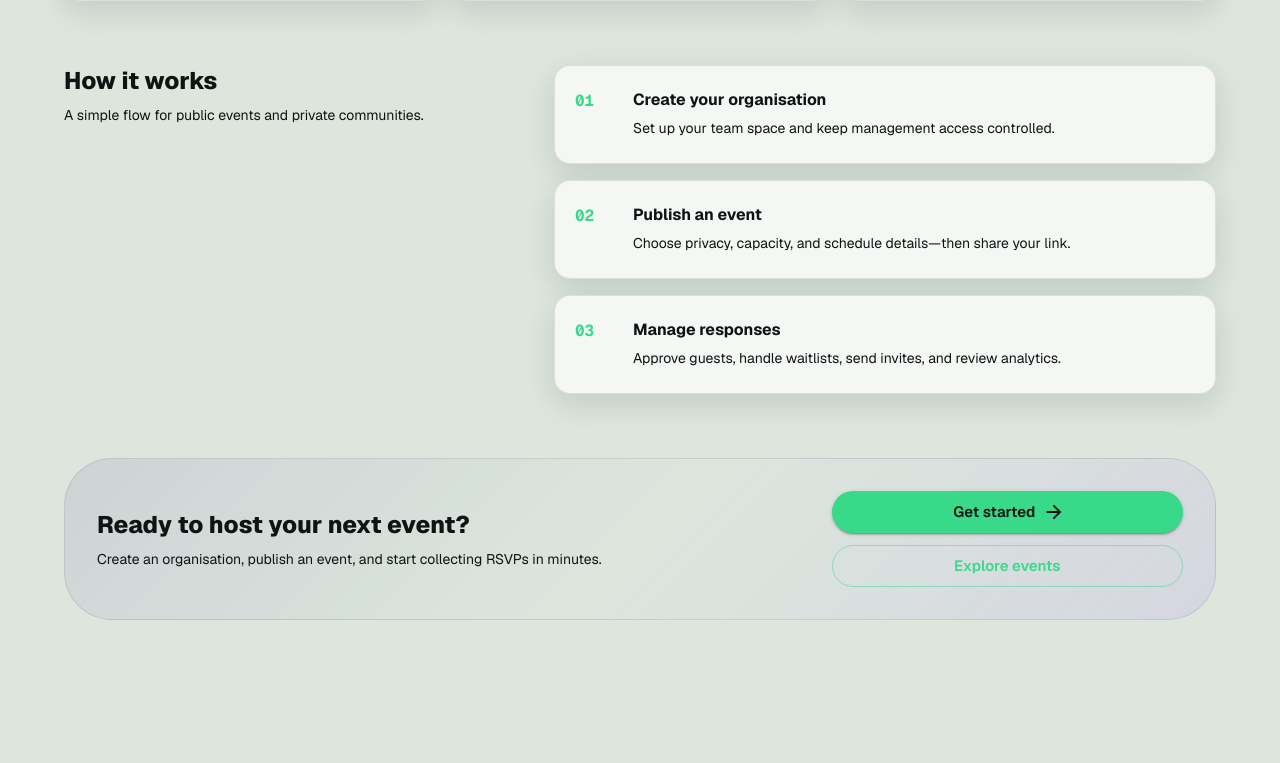
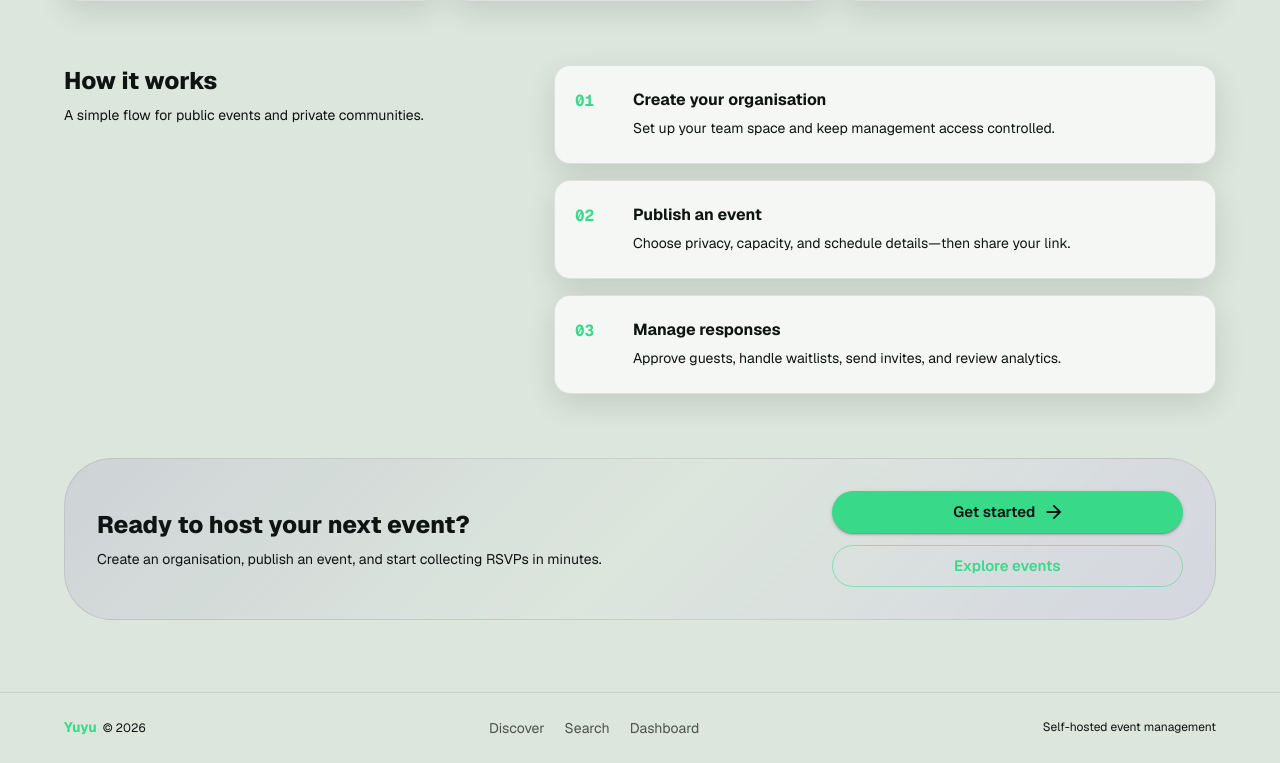
Before and after one commit to twilighty-abhi/yuyu, a Next.js app: page / in a window 1280 px wide. Shown: the part 1048-1811 px from the top of the page. Before the commit the page ends 1740 px from the top, so only its background shows below. Built offline with nearby package versions, Linux system fonts and the light colour scheme; no server answers; what @mui/material-nextjs would draw is missing.

Commit message:
feat: add global AppFooter component and update root layout for sticky placement

```diff
--- a/app/layout.tsx
+++ b/app/layout.tsx
@@ -5,6 +5,7 @@ import "./globals.css";
 import { auth } from "@/lib/auth";
 import { Providers } from "@/components/providers";
 import { AppBarNav } from "@/components/nav/AppBarNav";
+import { AppFooter } from "@/components/nav/AppFooter";
 import Container from "@mui/material/Container";
 import Box from "@mui/material/Box";
 
@@ -35,13 +36,14 @@ export default async function RootLayout({
 
   return (
     <html lang="en" className={`${geistSans.variable} ${geistMono.variable}`}>
-      <body>
+      <body style={{ display: "flex", flexDirection: "column", minHeight: "100dvh" }}>
         <AppRouterCacheProvider options={{ key: "mui" }}>
           <Providers session={session}>
             <AppBarNav />
             <Box component="main" sx={{ flex: 1, py: 3 }}>
               <Container maxWidth="lg">{children}</Container>
             </Box>
+            <AppFooter />
           </Providers>
         </AppRouterCacheProvider>
       </body>
--- /dev/null
+++ b/components/nav/AppFooter.tsx
@@ -0,0 +1,95 @@
+"use client";
+
+import Box from "@mui/material/Box";
+import Container from "@mui/material/Container";
+import Divider from "@mui/material/Divider";
+import Stack from "@mui/material/Stack";
+import Typography from "@mui/material/Typography";
+import MuiLink from "@mui/material/Link";
+import Link from "next/link";
+import { usePathname } from "next/navigation";
+
+const footerLinks = [
+  { label: "Discover", href: "/discover" },
+  { label: "Search", href: "/search" },
+  { label: "Dashboard", href: "/dashboard" },
+];
+
+export function AppFooter() {
+  const pathname = usePathname();
+
+  // Hide footer on login page
+  if (pathname === "/login") return null;
+
+  return (
+    <Box
+      component="footer"
+      sx={{
+        mt: "auto",
+        borderTop: "1px solid",
+        borderColor: "divider",
+        bgcolor: "background.default",
+      }}
+    >
+      <Container maxWidth="lg">
+        <Stack
+          direction={{ xs: "column", sm: "row" }}
+          spacing={{ xs: 2, sm: 4 }}
+          sx={{
+            py: 3,
+            justifyContent: "space-between",
+            alignItems: { xs: "center", sm: "center" },
+          }}
+        >
+          <Stack
+            direction="row"
+            spacing={0.75}
+            sx={{ alignItems: "baseline" }}
+          >
+            <Typography
+              variant="body2"
+              sx={{ fontWeight: 700, color: "primary.main" }}
+            >
+              Yuyu
+            </Typography>
+            <Typography variant="caption" color="text.secondary">
+              © {new Date().getFullYear()}
+            </Typography>
+          </Stack>
+
+          <Stack
+            direction="row"
+            spacing={2.5}
+            useFlexGap
+            sx={{ flexWrap: "wrap", justifyContent: "center" }}
+          >
+            {footerLinks.map((l) => (
+              <MuiLink
+                key={l.href}
+                component={Link}
+                href={l.href}
+                underline="hover"
+                variant="body2"
+                color="text.secondary"
+                sx={{
+                  transition: "color 0.15s ease",
+                  "&:hover": { color: "text.primary" },
+                }}
+              >
+                {l.label}
+              </MuiLink>
+            ))}
+          </Stack>
+
+          <Typography
+            variant="caption"
+            color="text.secondary"
+            sx={{ textAlign: { xs: "center", sm: "right" } }}
+          >
+            Self-hosted event management
+          </Typography>
+        </Stack>
+      </Container>
+    </Box>
+  );
+}
```
